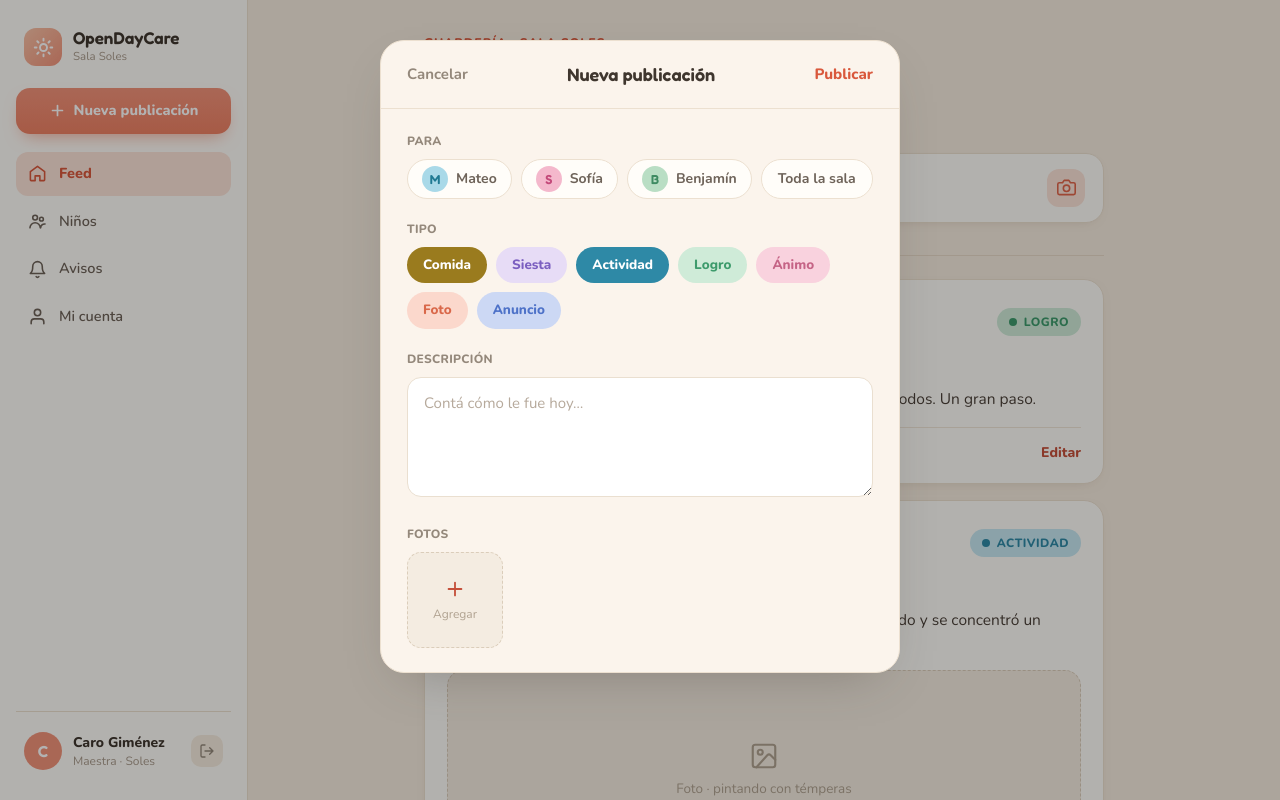
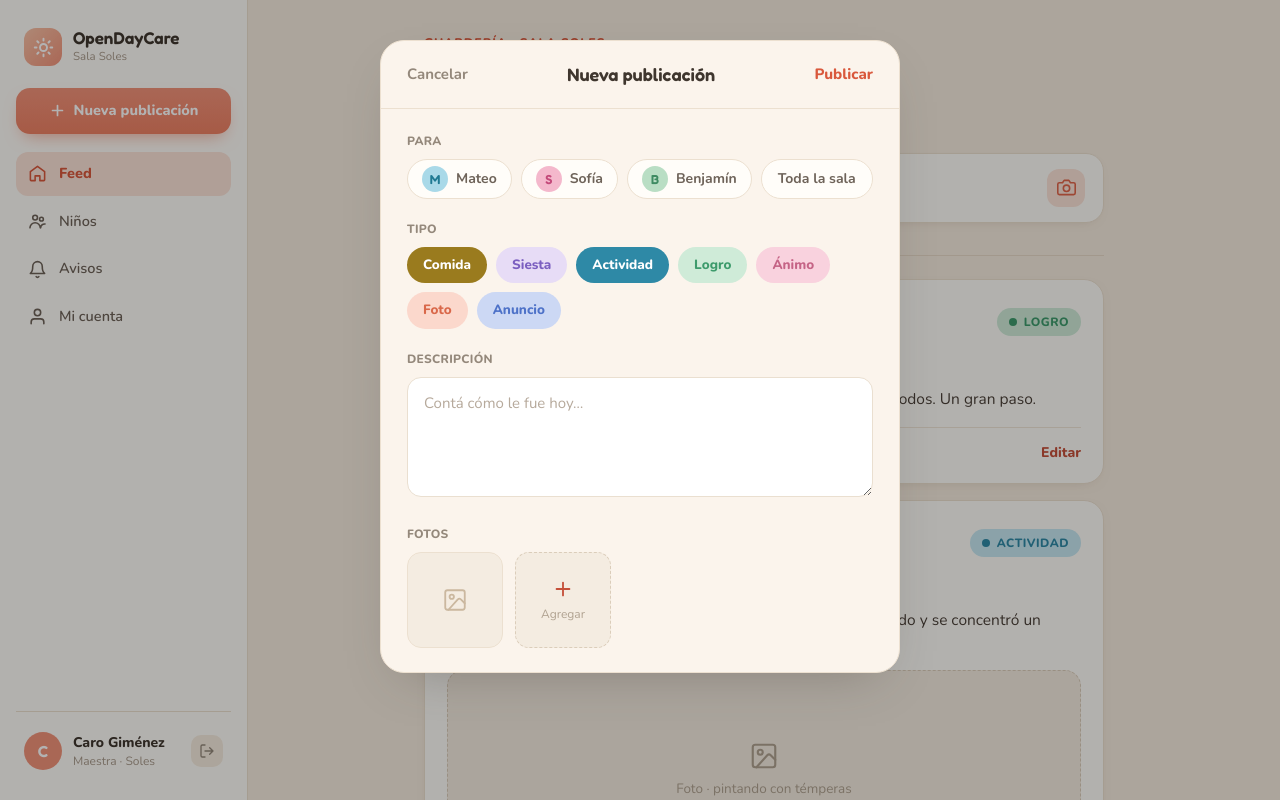
Before and after one commit to JohnRiverDev/opencode-daycare, a Next.js app: page / in a window 1280 px wide. Both pictures are taken after a click on the button "Nueva publicación". Shown: the top 800 px of the page. Built offline with nearby package versions, Linux system fonts and the light colour scheme.

Commit message:
Add placeholder thumbnail in CreatePostModal and enhance NewPostButton styling with hover effects

```diff
--- a/components/feed/create-post-modal.tsx
+++ b/components/feed/create-post-modal.tsx
@@ -268,8 +268,30 @@ export function CreatePostModal({
             FOTOS
           </div>
           <div className="flex gap-3">
+            {/* Placeholder thumbnail (shown when no photos) */}
+            {photoDataUrls.length === 0 && (
+              <div className="flex h-[96px] w-[96px] items-center justify-center rounded-[14px] border border-edge bg-photo">
+                <svg
+                  width="26"
+                  height="26"
+                  viewBox="0 0 24 24"
+                  fill="none"
+                  stroke="currentColor"
+                  strokeWidth="1.7"
+                  strokeLinecap="round"
+                  strokeLinejoin="round"
+                  className="text-chevron"
+                >
+                  <rect x="3" y="3" width="18" height="18" rx="2" />
+                  <circle cx="9" cy="9" r="2" />
+                  <path d="m21 15-3.6-3.6a2 2 0 0 0-2.8 0L6 21" />
+                </svg>
+              </div>
+            )}
+
             {/* Selected photo thumbnails */}
             {photoDataUrls.map((dataUrl, index) => (
+              // eslint-disable-next-line @next/next/no-img-element
               <img
                 key={index}
                 src={dataUrl}
--- a/components/feed/sidebar.tsx
+++ b/components/feed/sidebar.tsx
@@ -124,7 +124,7 @@ function NewPostButton({ onClick }: NewPostButtonProps) {
     <button
       type="button"
       onClick={onClick}
-      className="mb-[18px] flex w-full items-center justify-center gap-2 rounded-[14px] bg-linear-to-b from-flame to-flame-deep px-3 py-3 text-[14.5px] font-extrabold text-white shadow-[0_8px_18px_-8px_rgba(238,129,100,0.75)]"
+      className="mb-[18px] flex w-full cursor-pointer items-center justify-center gap-2 rounded-[14px] bg-linear-to-b from-flame to-flame-deep px-3 py-3 text-[14.5px] font-extrabold text-white shadow-[0_8px_18px_-8px_rgba(238,129,100,0.75)] transition-all duration-200 hover:scale-[1.02] hover:from-flame-deep hover:to-accent-deep hover:shadow-[0_10px_22px_-8px_rgba(238,129,100,0.9)]"
     >
       <svg
         width="17"
```
